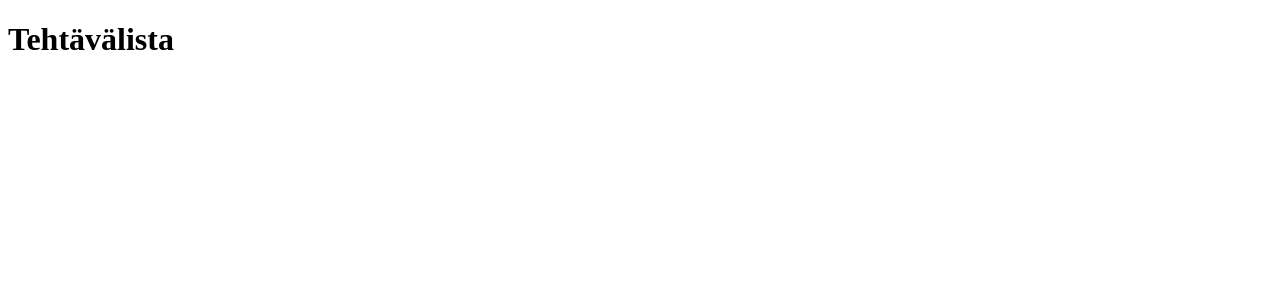
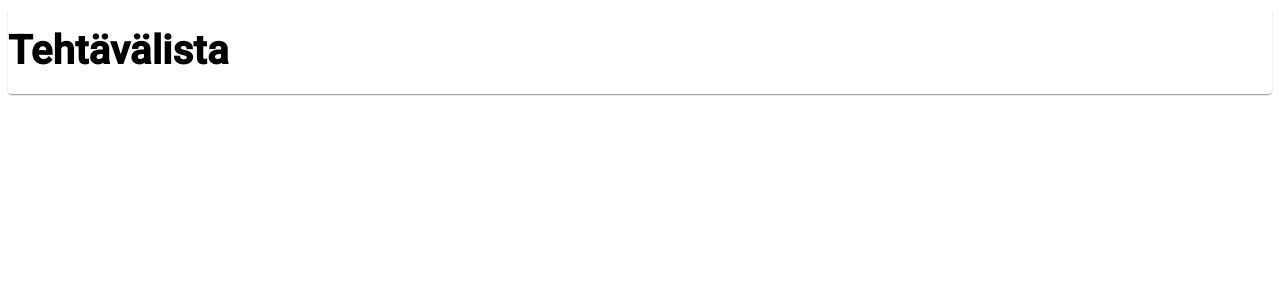
Before and after one commit to veituomi/todolist, an Angular app in the folder frontend/: page / in a window 1280 px wide. Shown: the top 300 px of the page. Built offline with nearby package versions, Linux system fonts and the light colour scheme.

Commit message:
Add Angular Material imports

```diff
--- a/frontend/src/app/app.component.html
+++ b/frontend/src/app/app.component.html
@@ -1 +1,5 @@
-<h1>Tehtävälista</h1>
+<mat-card>
+	<mat-card-title>
+		<h1>Tehtävälista</h1>
+	</mat-card-title>
+</mat-card>
--- a/frontend/src/app/app.module.ts
+++ b/frontend/src/app/app.module.ts
@@ -3,6 +3,7 @@ import { BrowserModule } from '@angular/platform-browser';
 
 import { AppComponent } from './app.component';
 import { BrowserAnimationsModule } from '@angular/platform-browser/animations';
+import { MaterialModule } from './material.module';
 
 @NgModule({
 	declarations: [
@@ -11,6 +12,7 @@ import { BrowserAnimationsModule } from '@angular/platform-browser/animations';
 	imports: [
 		BrowserModule,
 		BrowserAnimationsModule,
+		MaterialModule,
 	],
 	providers: [],
 	bootstrap: [AppComponent]
--- /dev/null
+++ b/frontend/src/app/material.module.ts
@@ -0,0 +1,40 @@
+import { NgModule } from '@angular/core';
+import { MatButtonModule } from '@angular/material/button';
+import { MatCardModule } from '@angular/material/card';
+import { MatDialogModule } from '@angular/material/dialog';
+import {
+	MAT_FORM_FIELD_DEFAULT_OPTIONS,
+	MatFormFieldModule,
+} from '@angular/material/form-field';
+import { MatIconModule } from '@angular/material/icon';
+import { MatInputModule } from '@angular/material/input';
+
+@NgModule({
+	exports: [
+		MatButtonModule,
+		MatCardModule,
+		MatDialogModule,
+		MatFormFieldModule,
+		MatIconModule,
+		MatInputModule,
+	],
+	imports: [
+		MatButtonModule,
+		MatCardModule,
+		MatDialogModule,
+		MatFormFieldModule,
+		MatIconModule,
+		MatInputModule,
+	],
+	providers: [
+		{
+			provide: MAT_FORM_FIELD_DEFAULT_OPTIONS,
+			useValue: {
+				appearance: 'outline',
+			},
+		}
+	],
+})
+export class MaterialModule {
+
+}
```
Also changed, not shown: 1 other file (tests, documents, lock files or other folders).
